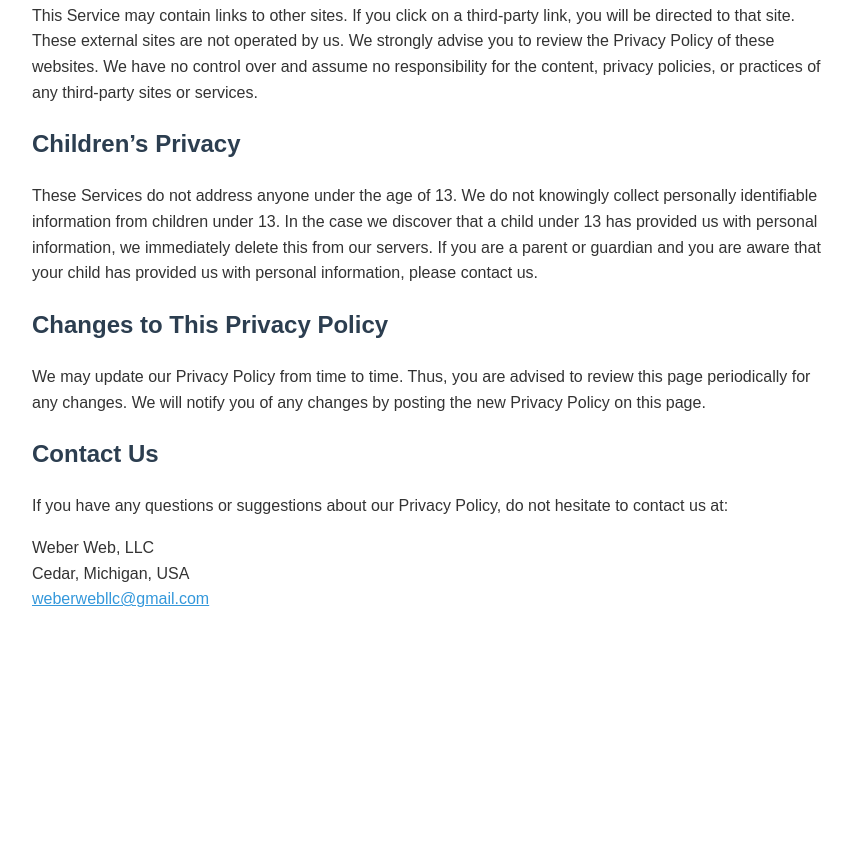
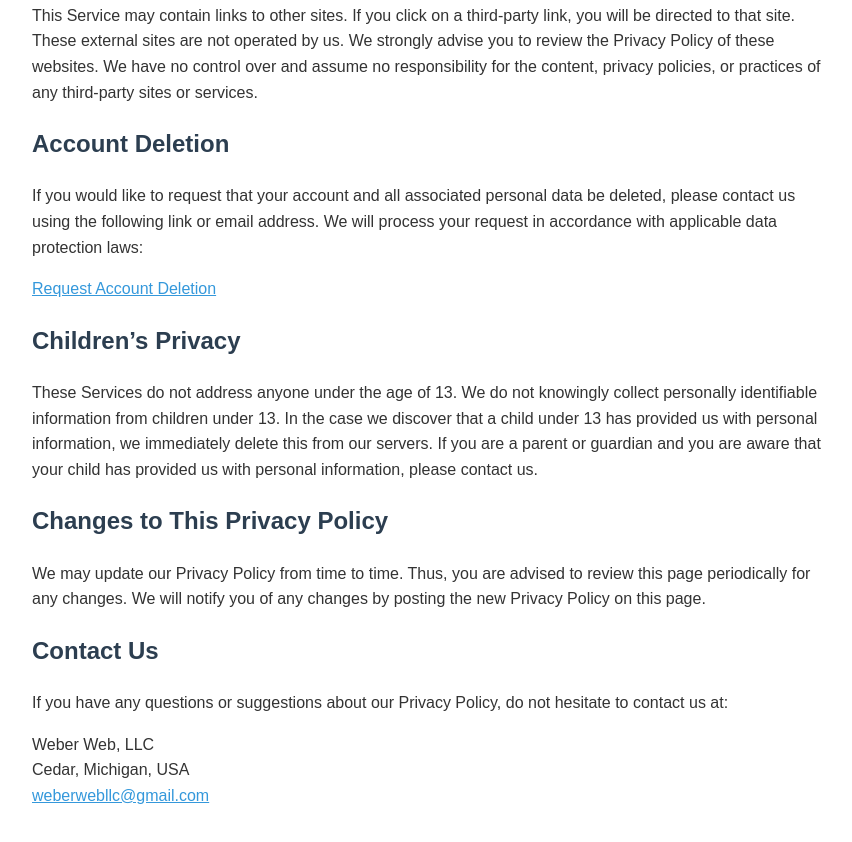
Before and after one commit to weberwebllc/showcase-privacy-policy, a plain HTML site: page index.html in a window 1280 px wide. Shown: the part 1896-2738 px from the top of the page, without its empty margins (208-1060 px from the left). Before the commit the page ends 2572 px from the top, so only its background shows below. Drawn offline with Linux system fonts and the light colour scheme.

Commit message:
Update index.html
Adding Account Deletion section to policy.

```diff
--- a/index.html
+++ b/index.html
@@ -83,6 +83,16 @@
   <h2>Links to Other Sites</h2>
   <p>This Service may contain links to other sites. If you click on a third-party link, you will be directed to that site. These external sites are not operated by us. We strongly advise you to review the Privacy Policy of these websites. We have no control over and assume no responsibility for the content, privacy policies, or practices of any third-party sites or services.</p>
 
+  <h2>Account Deletion</h2>
+  <p>
+    If you would like to request that your account and all associated personal data be deleted,
+    please contact us using the following link or email address. We will process your request
+    in accordance with applicable data protection laws:
+  </p>
+  <p>
+    <a href="mailto:weberwebllc@gmail.com">Request Account Deletion</a>
+  </p>
+
   <h2>Children’s Privacy</h2>
   <p>These Services do not address anyone under the age of 13. We do not knowingly collect personally identifiable information from children under 13. In the case we discover that a child under 13 has provided us with personal information, we immediately delete this from our servers. If you are a parent or guardian and you are aware that your child has provided us with personal information, please contact us.</p>
 
```
